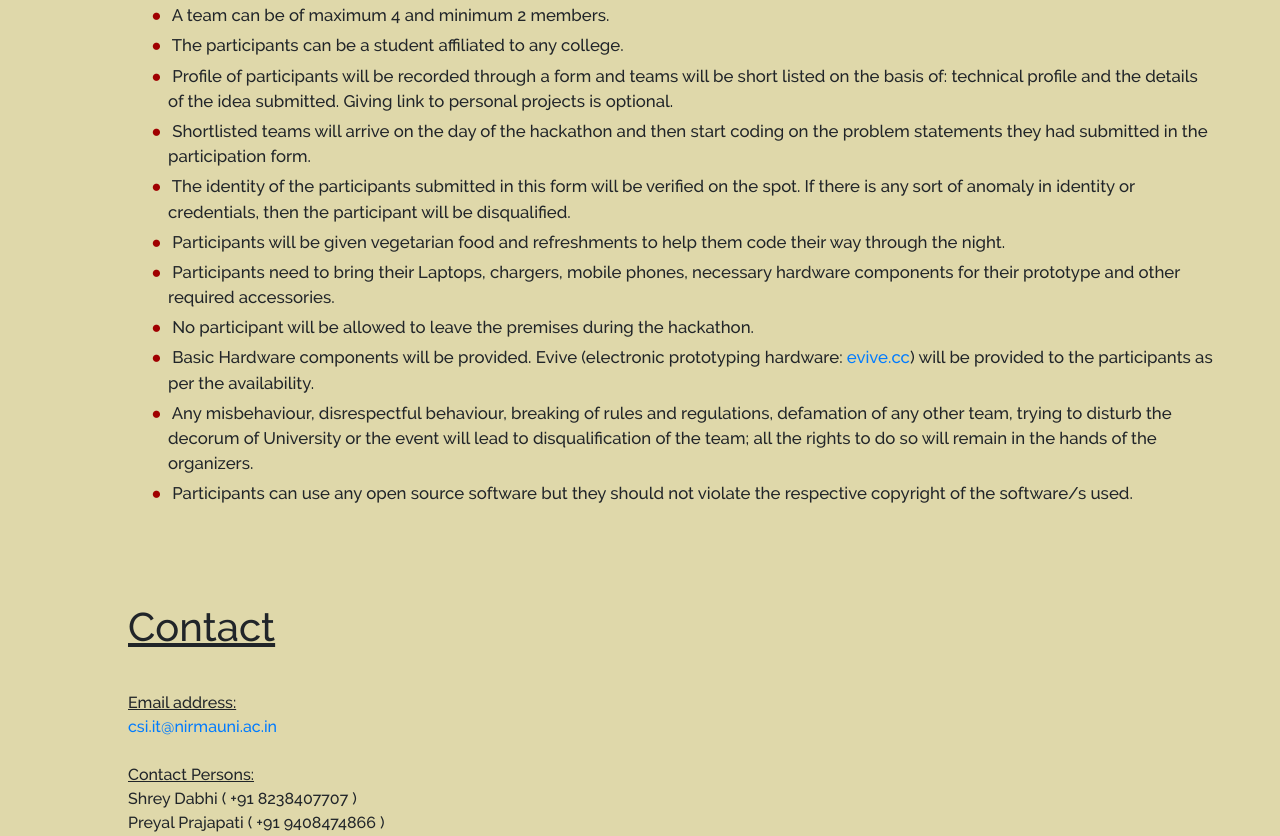
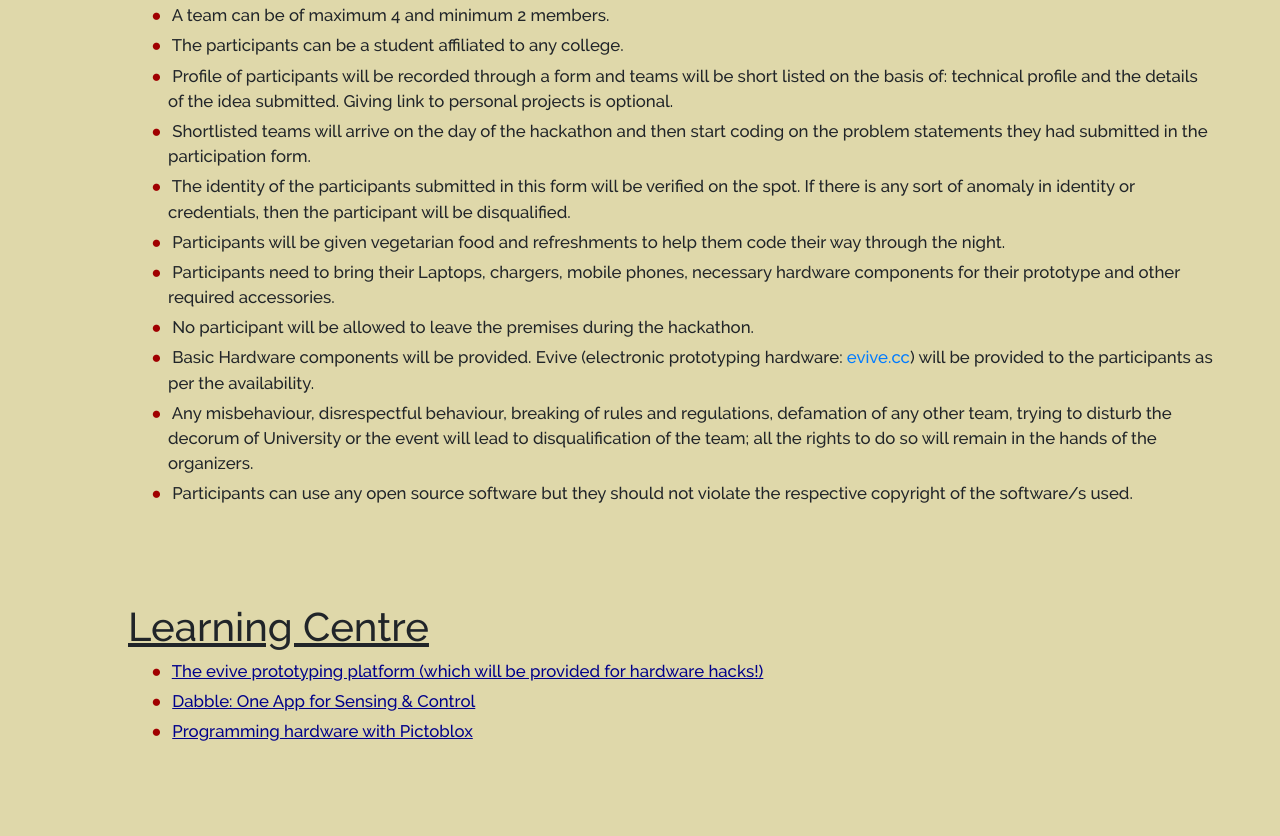
Before and after one commit to sdabhi23/hacknuthon-2019, a plain HTML site: page index.html in a window 1280 px wide. Shown: the part 1964-2800 px from the top of the page. Drawn offline with Linux system fonts and the light colour scheme.

Commit message:
add learning centre

```diff
--- a/index.html
+++ b/index.html
@@ -51,6 +51,9 @@
             <a class="nav-link" href="/faq">FAQ</a>
           </li>
           <li class="nav-item">
+            <a class="nav-link" href="#learning">Learning Centre</a>
+          </li>
+          <li class="nav-item">
             <a class="nav-link" href="#contact">Contact</a>
           </li>
           <li class="nav-item">
@@ -76,7 +79,8 @@
         statements will be posed to participants for innovative solutions.
       </p>
       <p>
-        Winners get prizes worth upto ₹10,000 and all participants get cool swag from our partners.
+        Winners get prizes worth upto ₹10,000 and all participants get cool swag
+        from our partners.
       </p>
       <h4>Deadline: 8<sup>th</sup> March, 2019</h4>
       <a href="https://goo.gl/forms/P1UlRqqM6SDFBiyD3" class="btn btn-danger"
@@ -255,6 +259,27 @@
         </li>
       </ul>
     </section>
+    <section id="learning" class="learning">
+      <h1>Learning Centre</h1>
+      <ul>
+        <li>
+          <a href="https://thestempedia.com/product/evive">
+            The evive prototyping platform (which will be provided for hardware
+            hacks!)
+          </a>
+        </li>
+        <li>
+          <a href="https://thestempedia.com/product/dabble">
+            Dabble: One App for Sensing & Control
+          </a>
+        </li>
+        <li>
+          <a href="https://thestempedia.com/product/pictoblox">
+            Programming hardware with Pictoblox
+          </a>
+        </li>
+      </ul>
+    </section>
     <section id="contact" class="contact">
       <h1>Contact</h1>
       <span style="text-decoration:underline;">Email address:</span>
--- a/main.css
+++ b/main.css
@@ -160,6 +160,36 @@ table tr:nth-child(2) td img {
   margin-left: -1em;
 }
 
+.learning {
+  padding: 10vh 5vw 0vh 10vw;
+}
+
+.learning > h1 {
+  text-decoration: underline;
+}
+
+.learning > ul {
+  list-style: none;
+}
+
+.learning > ul > li {
+  font-size: 1.05em;
+  margin-bottom: 5px;
+}
+
+.learning > ul > li::before {
+  content: "●";
+  color: #a00000;
+  display: inline-block;
+  width: 1em;
+  margin-left: -1em;
+}
+
+.learning > ul > li > a {
+  color: darkblue;
+  text-decoration: underline;
+}
+
 .contact {
   padding: 10vh 5vw 5vh 10vw;
 }
```
Also changed, not shown: faq/index.html (+8 -1 lines).
